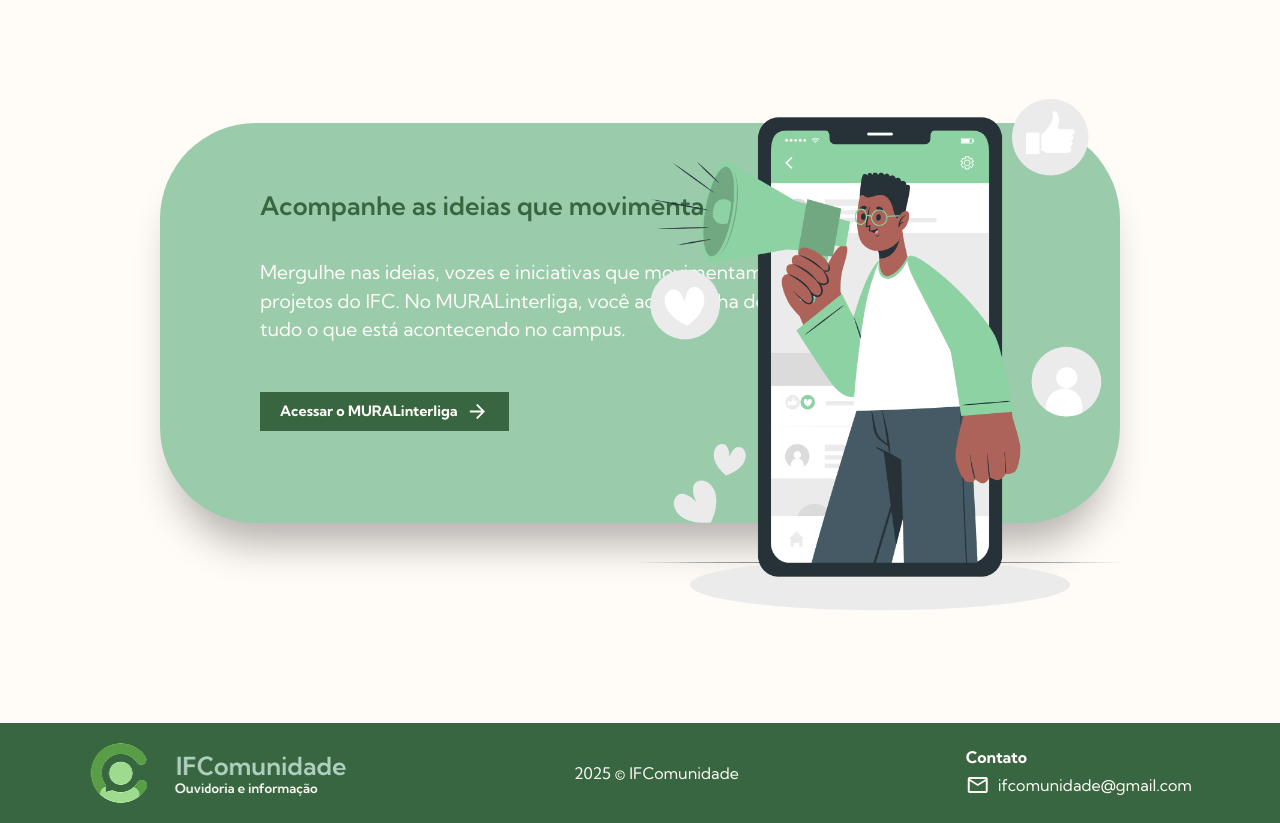
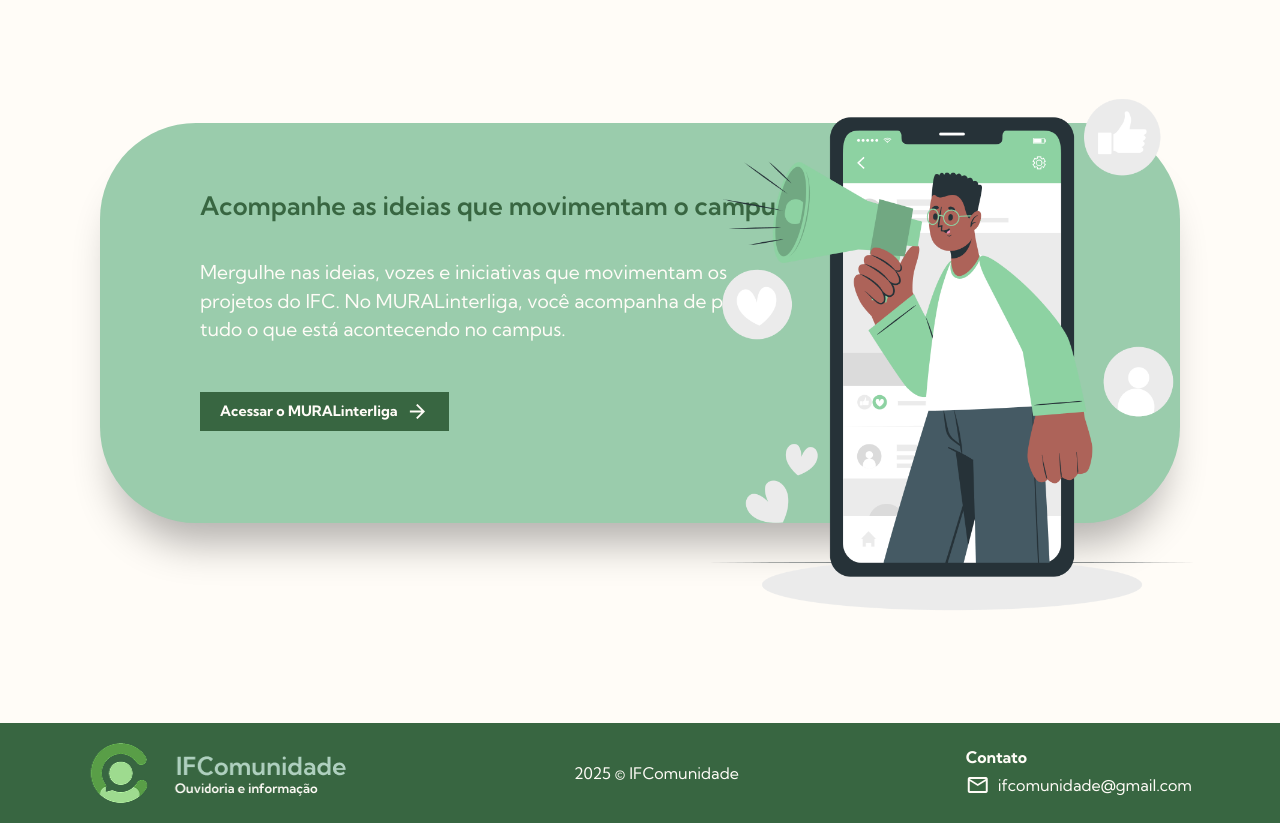
Before and after one commit to IFComunidade/IFComunidade_frontend, a Vue app: page / in a window 1280 px wide. Shown: the part 1442-2265 px from the top of the page. Built offline with nearby package versions, Linux system fonts and the light colour scheme.

Commit message:
FEAT: Atualização da posição da imagem do home #32

```diff
--- a/src/views/HomeView.vue
+++ b/src/views/HomeView.vue
@@ -60,7 +60,7 @@
             </li>
         </ul>
     </div>
-    <div class="bg-[#9ACCAC] mx-40 pt-100 mt-30 px-25 rounded-[6rem] shadow-[0_35px_40px_-15px_rgba(0,0,0,0.3)] relative">
+    <div class="bg-[#9ACCAC] mx-25 pt-100 mt-30 px-25 rounded-[6rem] shadow-[0_35px_40px_-15px_rgba(0,0,0,0.3)] relative">
         <h1 class="text-[#386641] font-semibold -mt-84 text-[1.6rem]">Acompanhe as ideias que movimentam o campus! </h1>
         <p class="text-[#FFFCF7] mt-8 w-150 text-[1.2rem]">Mergulhe nas ideias, vozes e iniciativas que movimentam os projetos do IFC. No MURALinterliga, você acompanha de perto tudo o que está acontecendo no campus.</p>
             <RouterLink to="/MURALinterliga" class="inline-flex items-center gap-2 bg-[#386641] text-[#FFFCF7] flex mt-12 p-2 px-5 text-[0.9rem] font-bold transition-transform duration-200 hover:scale-105">
@@ -69,7 +69,7 @@
             </RouterLink>
     </div>
 
-    <img src="/marketing.png" alt="marketingmegafone" class="w-150 h-150 ml-auto absolute right-25 bottom-10 ">
+    <img src="/marketing.png" alt="marketingmegafone" class="w-150 h-150 ml-auto absolute right-7 bottom-10 ">
 
     </section>
 </template>
```
